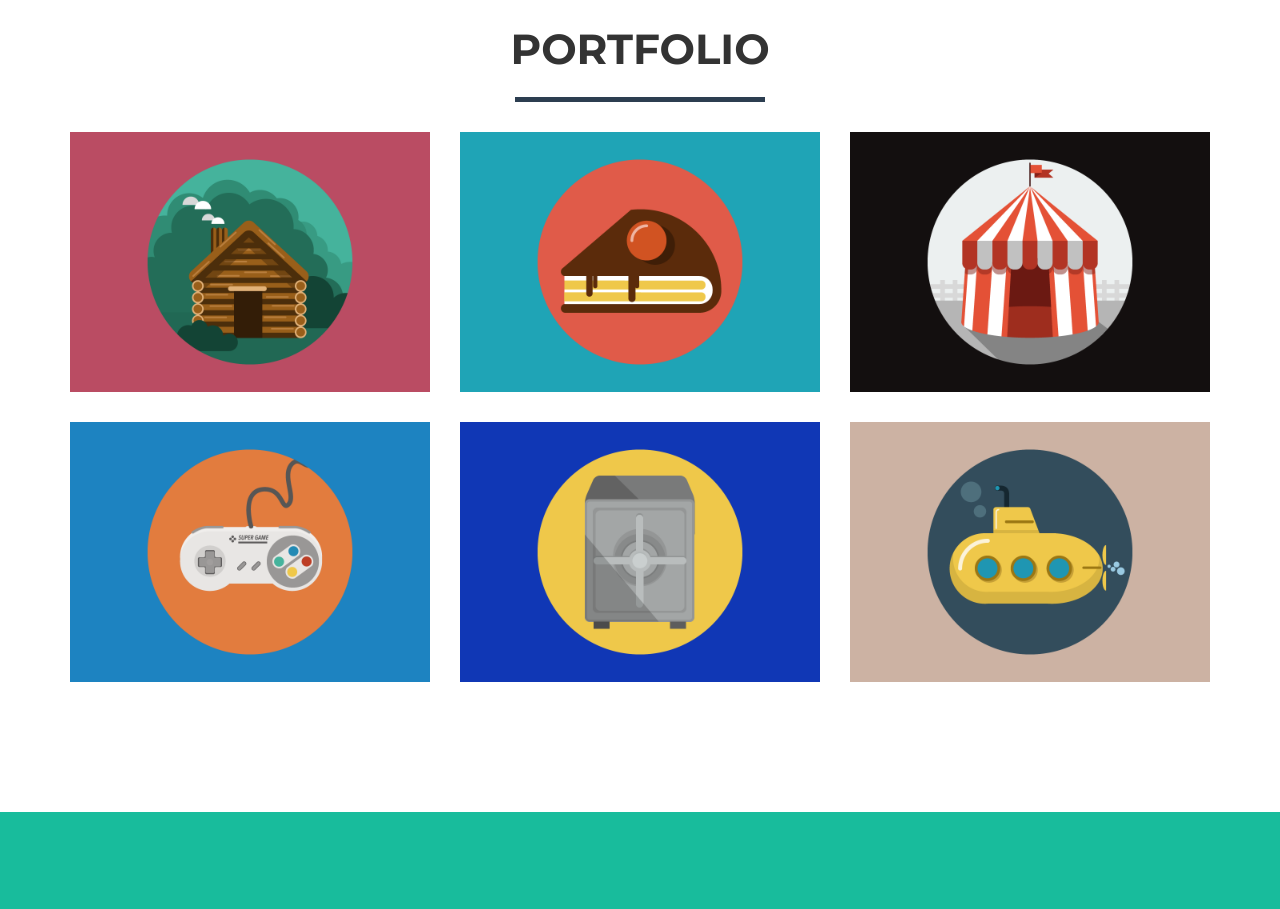
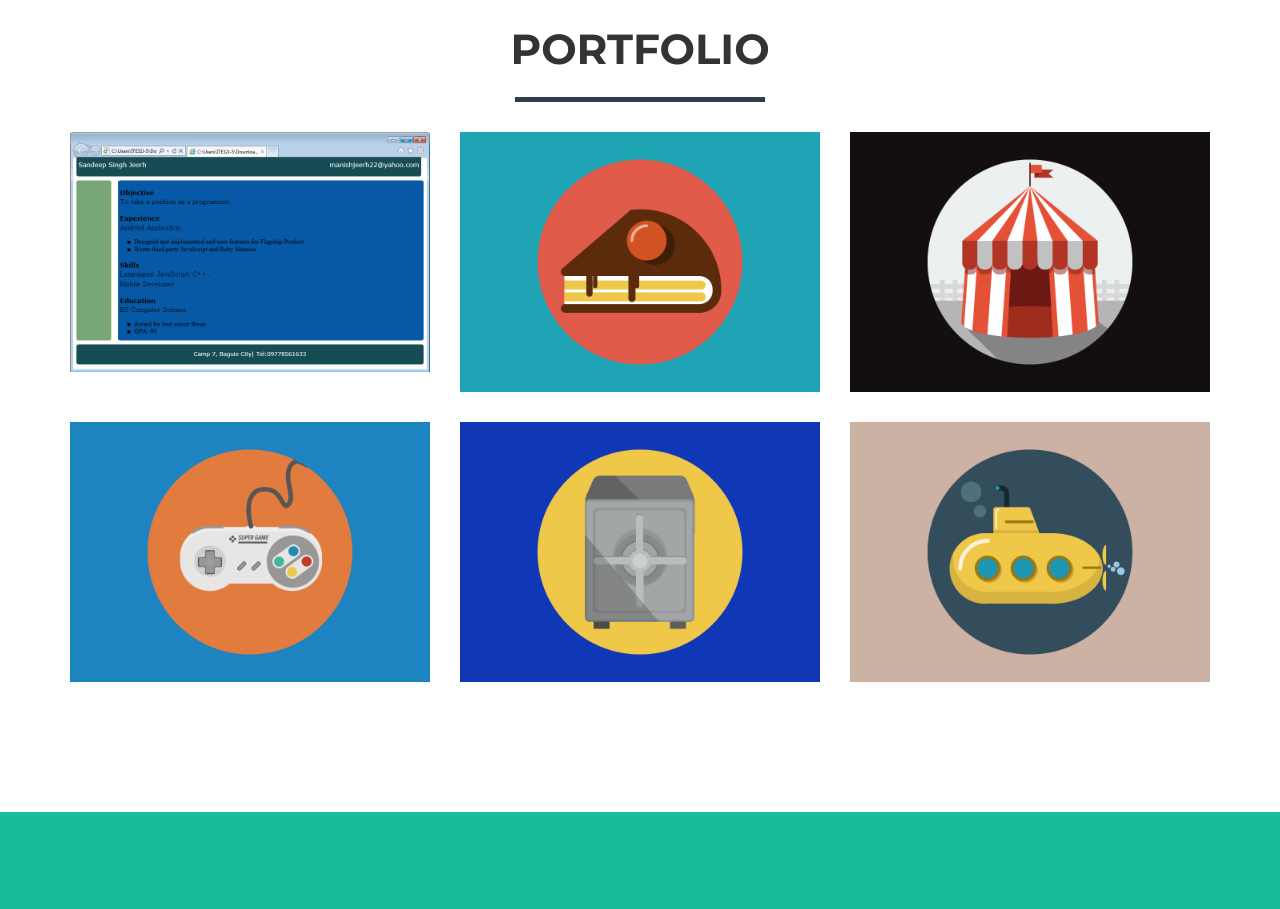
Before and after one commit to jeerhsandeep/jeerhsandeep.github.io, a website: page index.html in a window 1280 px wide. Shown: the part 840-1749 px from the top of the page. Drawn offline with nearby package versions, Linux system fonts and the light colour scheme.

Commit message:
Update index.html

```diff
--- a/index.html
+++ b/index.html
@@ -99,7 +99,7 @@
                                 <i class="fa fa-search-plus fa-3x"></i>
                             </div>
                         </div>
-                        <img src="img/portfolio/cabin.png" class="img-responsive" alt="">
+                        <img src="img/portfolio/resume.png" class="img-responsive" alt="">
                     </a>
                 </div>
                 <div class="col-sm-4 portfolio-item">
```
